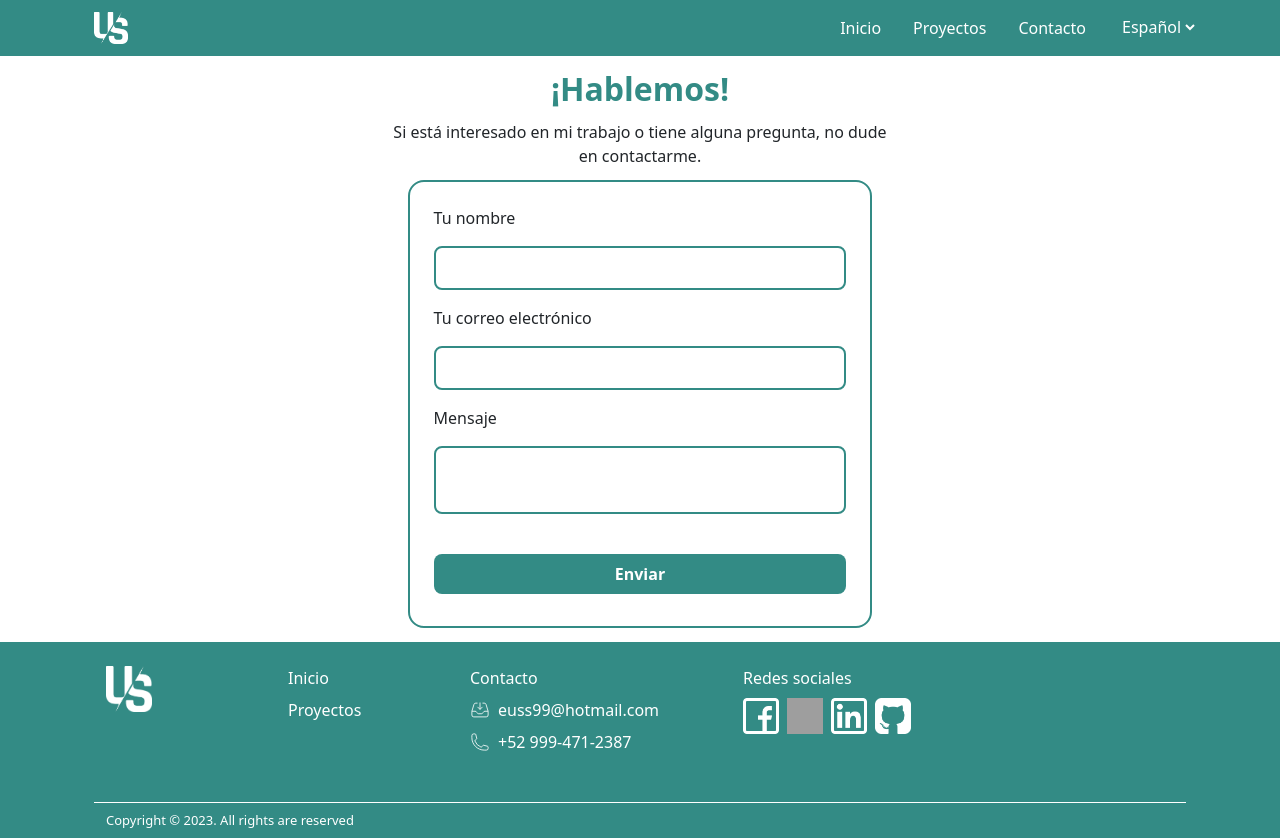
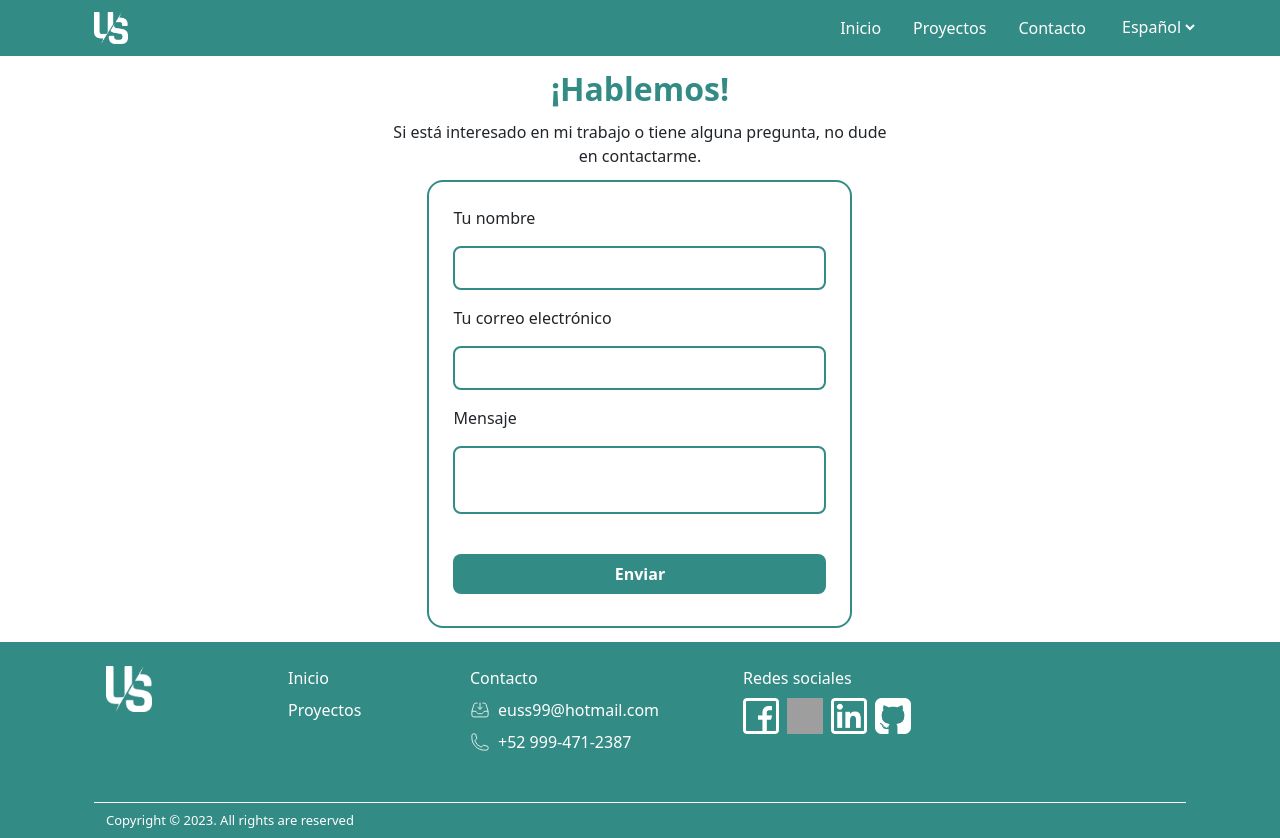
Before and after one commit to euss99/personal-website, a Vue app: page /contact in a window 1280 px wide. Built offline with nearby package versions, Linux system fonts and the light colour scheme; grey boxes are pictures that could not be loaded.

Commit message:
Modified

```diff
--- a/src/components/FormContac.vue
+++ b/src/components/FormContac.vue
@@ -33,6 +33,7 @@ const { t } = useI18n();
   height: 73.2vh;
   display: grid;
   place-content: center;
+  margin: 0 auto !important;
 
   h1 {
     font-size: 2rem;
@@ -44,6 +45,7 @@ const { t } = useI18n();
 
   p {
     text-align: center;
+    width: 85%;
     font-weight: 400;
     margin-bottom: 1.5rem;
   }
@@ -52,7 +54,7 @@ const { t } = useI18n();
     width: 75% !important;
     border: 2px solid $colorPrimary;
     margin: 0 auto;
-    max-width: 400px;
+    max-width: 425px !important;
     border-radius: 1em;
     padding: 1.5em 1.5em 2em 1.5em;
 
--- a/src/components/NavBar.vue
+++ b/src/components/NavBar.vue
@@ -170,6 +170,7 @@ watch(locale, (): void => {
 @media (max-width: 575px) {
   .container {
     padding: 0px 8% !important;
+    margin: 0 6% !important;
 
     .responsive-list {
       width: 100% !important;
```
Also changed, not shown: 7 other files (tests, documents, lock files or other folders).
